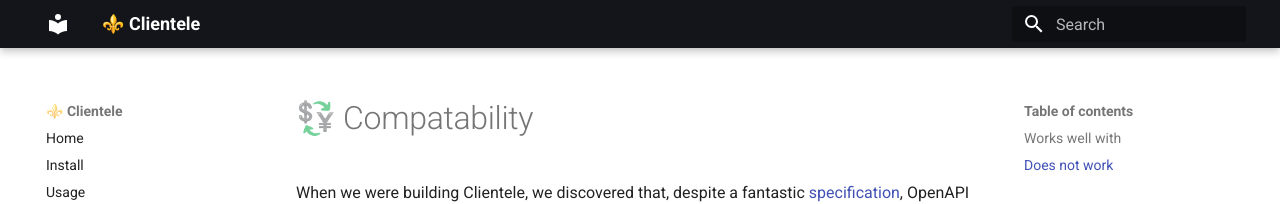
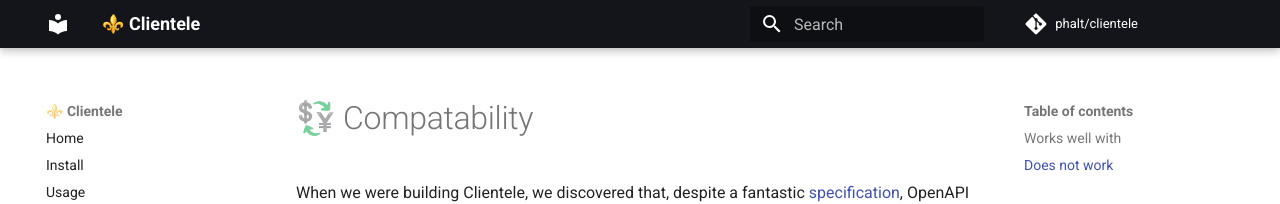
Before and after one commit to phalt/clientele, an MkDocs documentation site: the page built from docs/compatibility.md, in a window 1280 px wide. Shown: the top 204 px of the page. Built offline with MkDocs 1.6.1 and Material for MkDocs 9.7.7, drawn with Linux system fonts in a browser that asks for light colours; comment, search, counter and statistics services are not loaded.

Commit message:
add link to github in mkdocs

```diff
--- a/mkdocs.yml
+++ b/mkdocs.yml
@@ -4,7 +4,8 @@
   name: material
   palette:
     primary: black
-
+repo_name: phalt/clientele
+repo_url: https://github.com/phalt/clientele
 nav:
   - Home: index.md
   - Install: install.md
```
